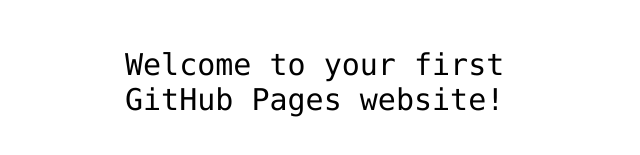
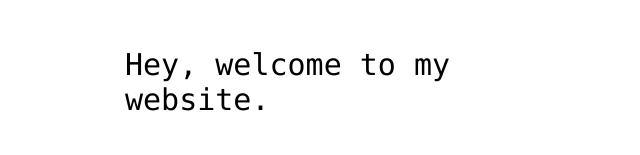
Before and after one commit to varun980/varun980.github.io, a plain HTML site: page index.html in a window 1280 px wide. Shown: the part 341-496 px from the top of the page, without its empty margins (315-955 px from the left). Drawn offline with Linux system fonts and the light colour scheme.

Commit message:
Update index.html

```diff
--- a/index.html
+++ b/index.html
@@ -3,7 +3,7 @@
 <html>
 <head>
   <meta http-equiv="Content-Type" content="text/html; charset=utf-8"/>
-  <title>my-first-website</title>
+  <title>Varun Singh</title>
   <LINK href="styles.css" rel="stylesheet" type="text/css">
 </head>
 
@@ -11,8 +11,7 @@
 
 <img src="https://octodex.github.com/images/daftpunktocat-thomas.gif" id="octocat" alt="octocat-gif" />
 
-<!-- Change this code here by copy and pasting your template on line 15 -->
-<p>Welcome to your first GitHub Pages website!</p>
+<p>Hey, welcome to my website.</p>
 
 </body>
 </html>
```
